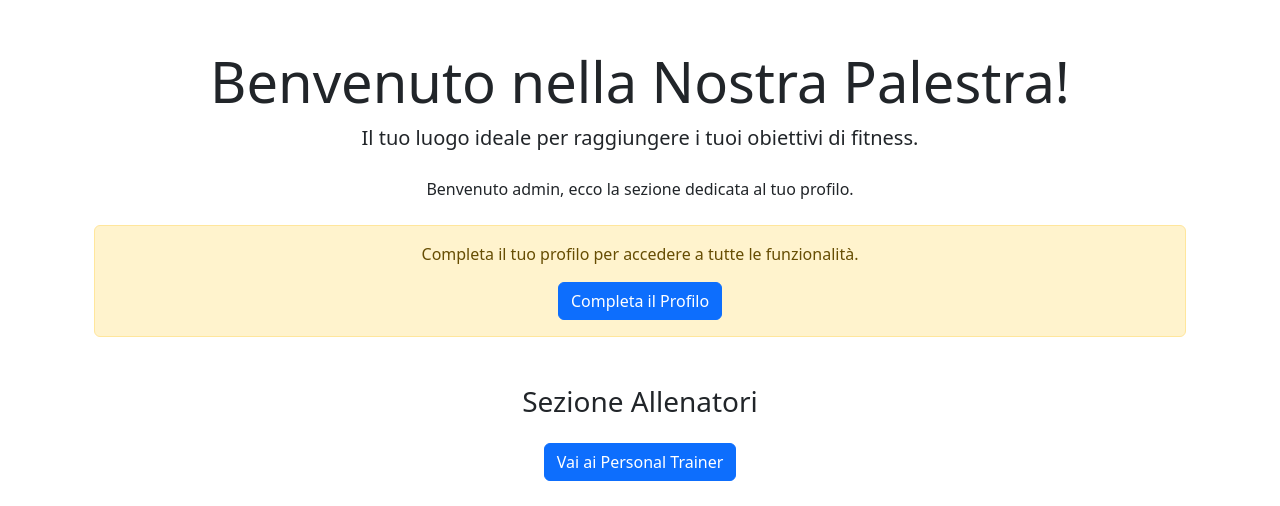
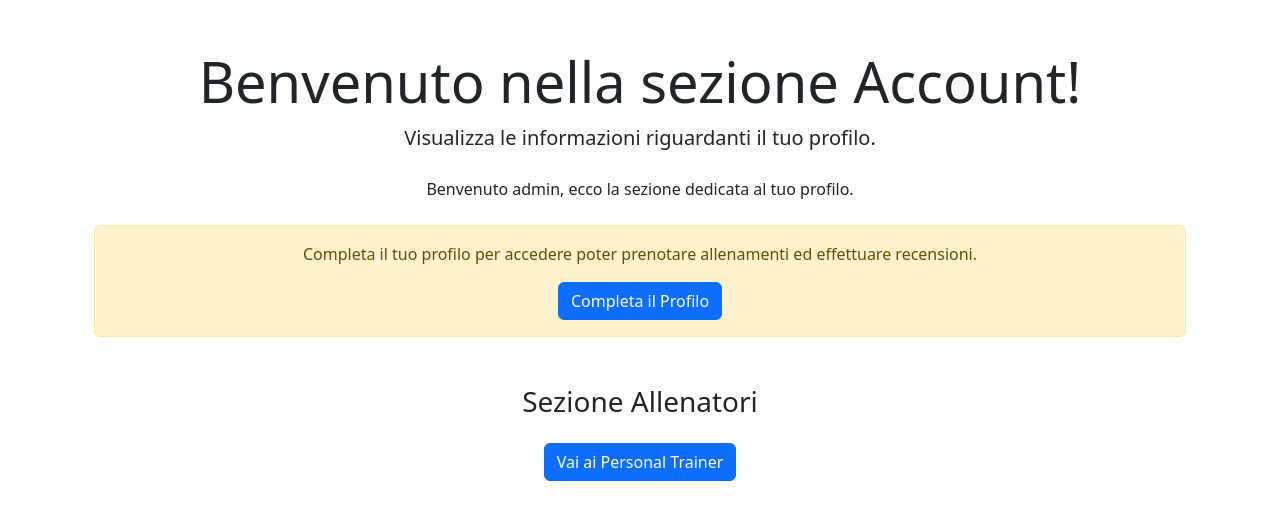
Before and after one commit to Gixter02/Progetto_TechWeb, a Django app: page /accounts/ in a window 1280 px wide. Shown: the part 56-562 px from the top of the page. Run offline with Django 5.2, Linux system fonts and the light colour scheme; a user stored in the database is signed in; data comes from the database, SQL or seed files in the repository; both versions use the stored data as it was after the commit.

Commit message:
Rimossa PTcreateview

```diff
--- a/accounts/templates/accounts/home_page.html
+++ b/accounts/templates/accounts/home_page.html
@@ -6,8 +6,8 @@
     <div class="container mt-5">
         <!-- Header della pagina -->
         <div class="text-center">
-            <h1 class="display-4">Benvenuto nella Nostra Palestra!</h1>
-            <p class="lead">Il tuo luogo ideale per raggiungere i tuoi obiettivi di fitness.</p>
+            <h1 class="display-4">Benvenuto nella sezione Account!</h1>
+            <p class="lead">Visualizza le informazioni riguardanti il tuo profilo.</p>
         </div>
 
         <!-- Se l'utente non è autenticato -->
@@ -30,7 +30,7 @@
 
         {% if not user.registratoutente %}
             <div class="alert alert-warning text-center mt-4">
-                <p>Completa il tuo profilo per accedere poter prenotare allenamenti ed altre funzioni.</p>
+                <p>Completa il tuo profilo per accedere poter prenotare allenamenti ed effettuare recensioni.</p>
                 <a href="{% url 'accounts:inserimento_dati_utente' %}" class="btn btn-primary">Completa il Profilo</a>
             </div>
 
@@ -61,7 +61,7 @@
             </div>
         {% if not user.registratoutente %}
             <div class="alert alert-warning text-center mt-4">
-                <p>Completa il tuo profilo per accedere a tutte le funzionalità.</p>
+                <p>Completa il tuo profilo per accedere poter prenotare allenamenti ed effettuare recensioni.</p>
                 <a href="{% url 'accounts:inserimento_dati_utente' %}" class="btn btn-primary">Completa il Profilo</a>
             </div>
 
--- a/trainers/templates/trainers/personal_trainer_home.html
+++ b/trainers/templates/trainers/personal_trainer_home.html
@@ -2,7 +2,7 @@
 {% load static %}
 
 {% block content %}
-    <h1 class="text-center mb-4">Benvenuto nella sezione allenatori!</h1>
+    <h1 class="text-center mb-4">Benvenuto nella sezione Allenatori!</h1>
     {% if not user.is_authenticated %}
 
     <div class="text-center mt-4">
--- a/trainers/urls.py
+++ b/trainers/urls.py
@@ -2,7 +2,7 @@ from django.conf import settings
 from django.conf.urls.static import static
 from django.urls import path
 
-from .views import PersonalTrainerCreateView, PersonalTrainerUpdateView, \
+from .views import PersonalTrainerUpdateView, \
     PersonalTrainerHomeView, allenamenti_programmati, PersonalTrainerReviewDetailView, \
     disponibilita_personal_trainer, disponibilita_personal_trainers, \
     elenco_personal_trainers_ordinato
@@ -11,7 +11,6 @@ app_name = 'trainers'
 
 urlpatterns = [
     path('', PersonalTrainerHomeView.as_view(), name='personal_trainer_home'),
-    path('create/', PersonalTrainerCreateView.as_view(), name='personal_trainer_create'),
     path('<int:pk>/edit/', PersonalTrainerUpdateView.as_view(), name='personal_trainer_update'),
     path('allenamenti/', allenamenti_programmati, name='allenamenti_programmati'),
     path('detail/<pk>/', PersonalTrainerReviewDetailView.as_view(), name='personal_trainer_review'),
```
Also changed, not shown: trainers/views.py (+0 -12 lines), db.sqlite3.
